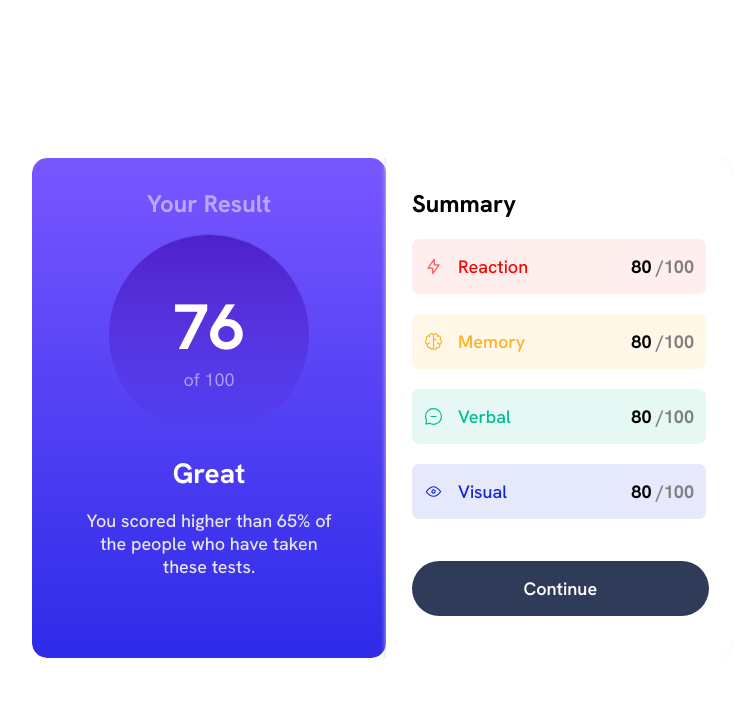
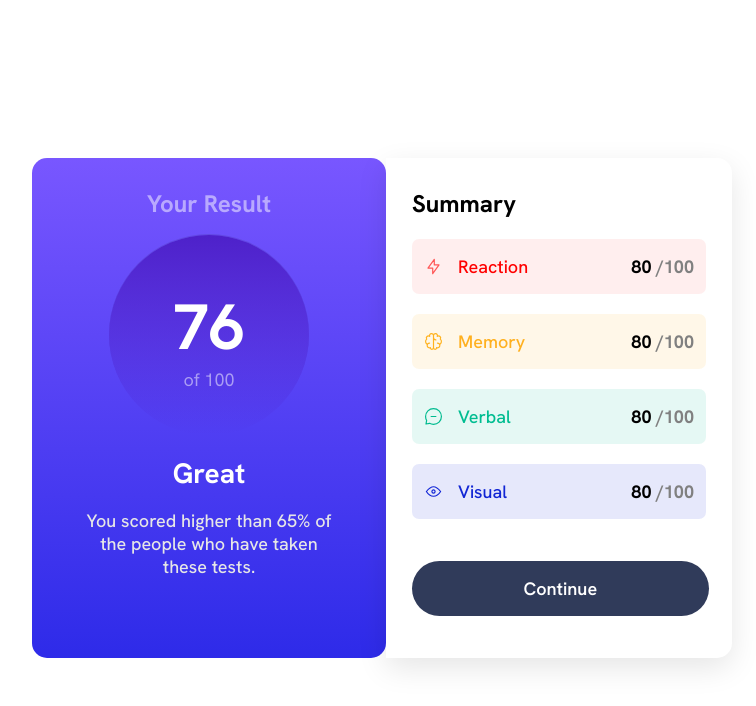
Before and after one commit to AmirBnsL/frontendmentor-p2, a plain HTML site: page index.html in a window 1280 px wide. Shown: the whole page, without its empty margins (258-1014 px from the left). Drawn offline with Linux system fonts and the light colour scheme.

Commit message:
Add files via upload

```diff
--- a/style.css
+++ b/style.css
@@ -18,7 +18,7 @@ body {font-family:'hanken',sans-serif;
 }
 
 
-/*all-container contains both of the summary(white bloc) and result(blue bloc)*/
+
 .all-container {
     display:flex;
     width:700px;
@@ -27,6 +27,8 @@ body {font-family:'hanken',sans-serif;
     justify-content: center;
     border-radius: 15px;
     overflow:hidden;
+    background-color: white;
+    padding:5rem;
 }
 .result {
     flex:1;
@@ -43,7 +45,7 @@ body {font-family:'hanken',sans-serif;
 .summary {
     flex:1;
     flex-basis: 0;
-    box-shadow: 5px 0 0.5rem 0.5rem lightgray;
+    box-shadow: 0rem 1rem 3rem rgba(0,0,0,0.1);
     padding: 3rem 2.6rem;
     border-radius: 0 15px 15px 0;
 /*     border-radius: 15px;
@@ -178,8 +180,7 @@ span {
 
     }
     .summary {
-        box-shadow: 0 0 0 black;
-
+        box-shadow: none;
     }
     .result-title {
         margin-top: 2rem;
```
